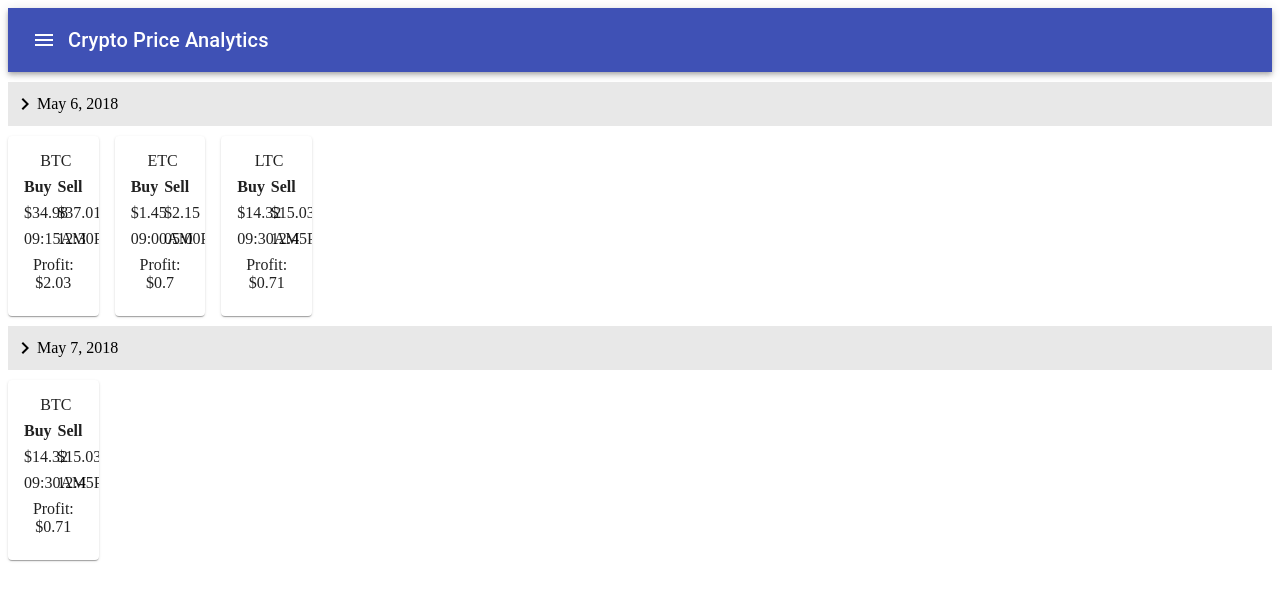
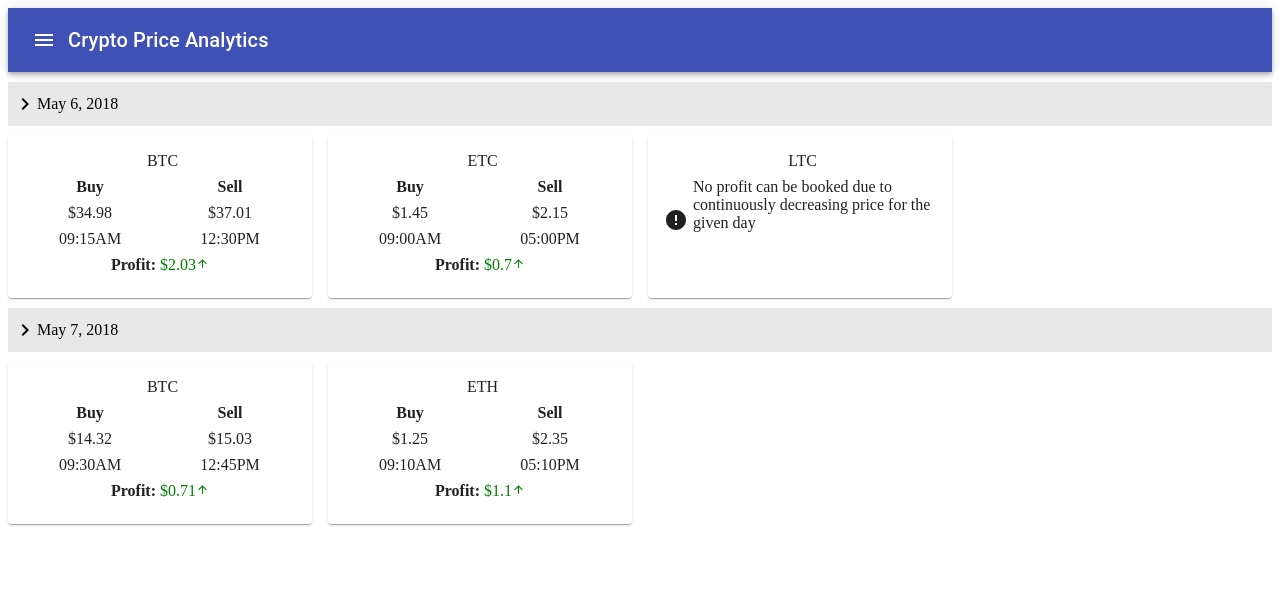
Before and after one commit to meetgaurang/crypto-profit-analyzer, a React (Create React App) app: page /analytics in a window 1280 px wide. Shown: the top 600 px of the page. Built offline with nearby package versions, Linux system fonts and the light colour scheme.

Commit message:
Handled error message

```diff
--- a/src/api/mockedResponse.json
+++ b/src/api/mockedResponse.json
@@ -62,19 +62,15 @@
                 },
                 {
                     "time": "1115",
-                    "price": "14.87"
+                    "price": "14.21"
                 },
                 {
                     "time": "1245",
-                    "price": "15.03"
+                    "price": "13.58"
                 },
                 {
                     "time": "1400",
-                    "price": "14.76"
-                },
-                {
-                    "time": "1700",
-                    "price": "14.15"
+                    "price": "13.06"
                 }
             ]
         },
@@ -103,6 +99,32 @@
                     "price": "14.15"
                 }
             ]
+        },
+        {
+            "currency": "ETH",
+            "date": "20180507",
+            "quotes": [
+                {
+                    "time": "0910",
+                    "price": "1.25"
+                },
+                {
+                    "time": "1030",
+                    "price": "1.87"
+                },
+                {
+                    "time": "1245",
+                    "price": "1.55"
+                },
+                {
+                    "time": "1515",
+                    "price": "2.01"
+                },
+                {
+                    "time": "1710",
+                    "price": "2.35"
+                }
+            ]
         }
     ]
 }
--- a/src/components/Analytics/Analytics.tsx
+++ b/src/components/Analytics/Analytics.tsx
@@ -7,6 +7,8 @@ import { AppBar, Toolbar, IconButton, Typography, Button, Grid, Paper } from '@m
 import MenuIcon from '@material-ui/icons/Menu';
 import moment from 'moment';
 import ChevronRight from '@material-ui/icons/ChevronRight';
+import ArrowUpwardIcon from '@material-ui/icons/ArrowUpward';
+import ErrorIcon from '@material-ui/icons/Error';
 import { Icon, InlineIcon } from "@iconify/react";
 import BTC from "@iconify/icons-cryptocurrency/btc";
 import LTC from "@iconify/icons-cryptocurrency/ltc";
@@ -29,8 +31,8 @@ export class Analytics extends React.Component<any> {
     public renderCurrencyList = (profitList: IProfitRecord[]) => {
         return profitList.map((eachProfitItem: IProfitRecord, index: number) => {
             return (
-                <Grid item xs={12} sm={4} md={2} lg={1} xl={1}>
-                    <Card key={index} >
+                <Grid item xs={12} sm={4} md={3} lg={3} xl={2}>
+                    <Card key={index} style={{height: "100%"}}>
                         <CardContent style={{textAlign: "center"}}>
                             <Grid container spacing={1}>
                                 <CustomGrid item xs={12} sm={12} md={12} lg={12} xl={12}>
@@ -39,6 +41,17 @@ export class Analytics extends React.Component<any> {
                                         {eachProfitItem.currency}
                                     </span>
                                 </CustomGrid>
+                                {
+                                    !eachProfitItem.profit && (
+                                        <Grid item xs={12} sm={12} md={12} lg={12} xl={12} style={{textAlign: "left", display: "flex", alignItems: "end"}}>
+                                            <ErrorIcon style={{marginRight: "5px"}} />
+                                            No profit can be booked due to continuously decreasing price for the given day
+                                        </Grid>
+                                    )
+                                }
+                                {
+                                    !!eachProfitItem.profit && (
+                                        <>
                                             <Grid item xs={6} sm={6} md={6} lg={6} xl={6}>
                                                 <strong>Buy</strong>
                                             </Grid>
@@ -58,8 +71,15 @@ export class Analytics extends React.Component<any> {
                                                 {moment(eachProfitItem.sellDetails.time, 'HHmm').format('hh:mmA')}
                                             </Grid>
                                             <Grid item xs={12} sm={12} md={12} lg={12} xl={12}>
-                                    Profit: ${eachProfitItem.profit}
+                                                <strong>Profit:&nbsp;</strong>
+                                                <span style={{color: "green"}}>
+                                                    ${eachProfitItem.profit}
+                                                    <ArrowUpwardIcon style={{fontSize: "small"}}/>
+                                                </span>
                                             </Grid>
+                                        </>
+                                    )
+                                }
                             </Grid>
                         </CardContent>
                     </Card>
```
Lines whose indentation alone changed are shown as unchanged.
